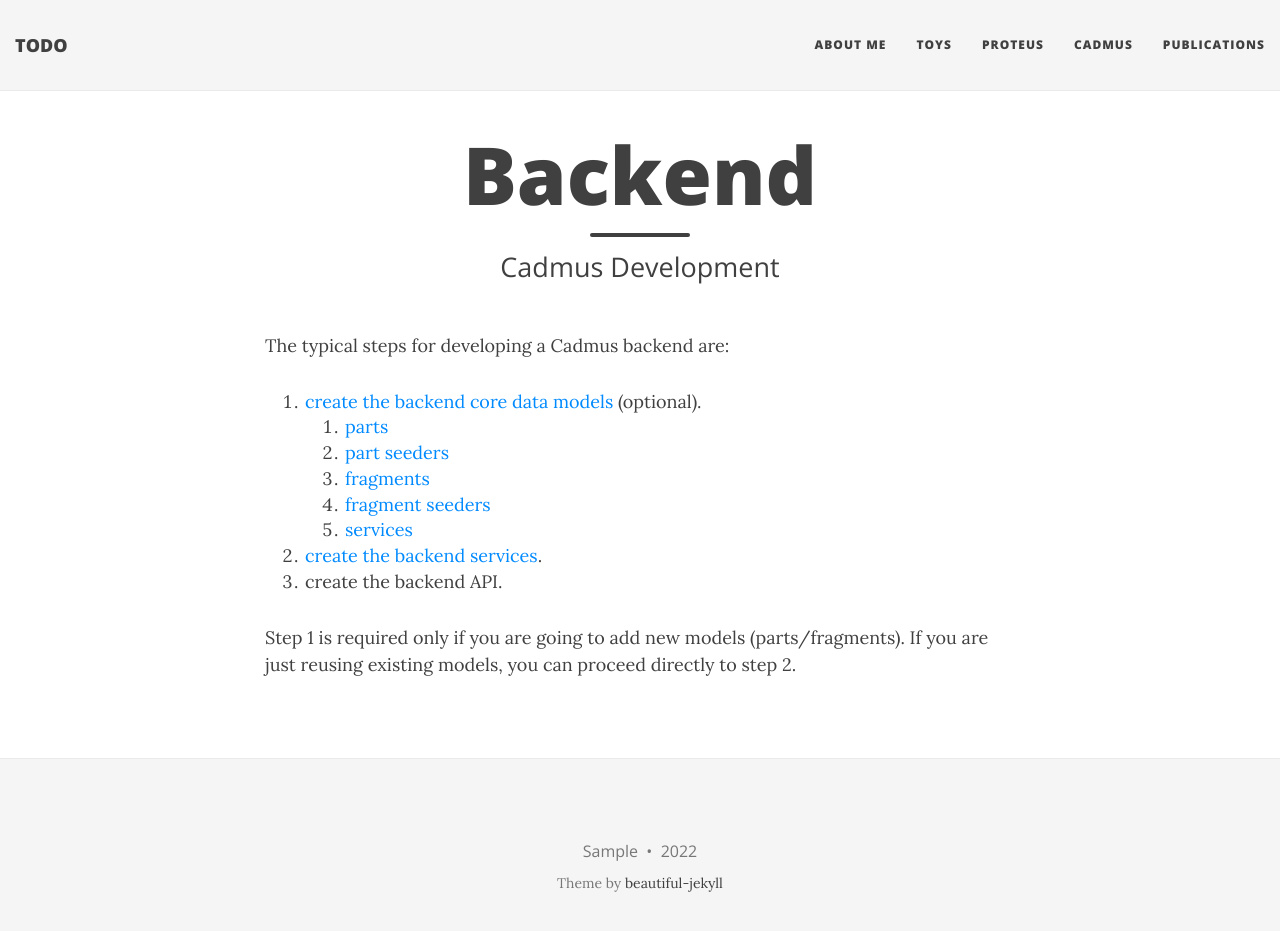
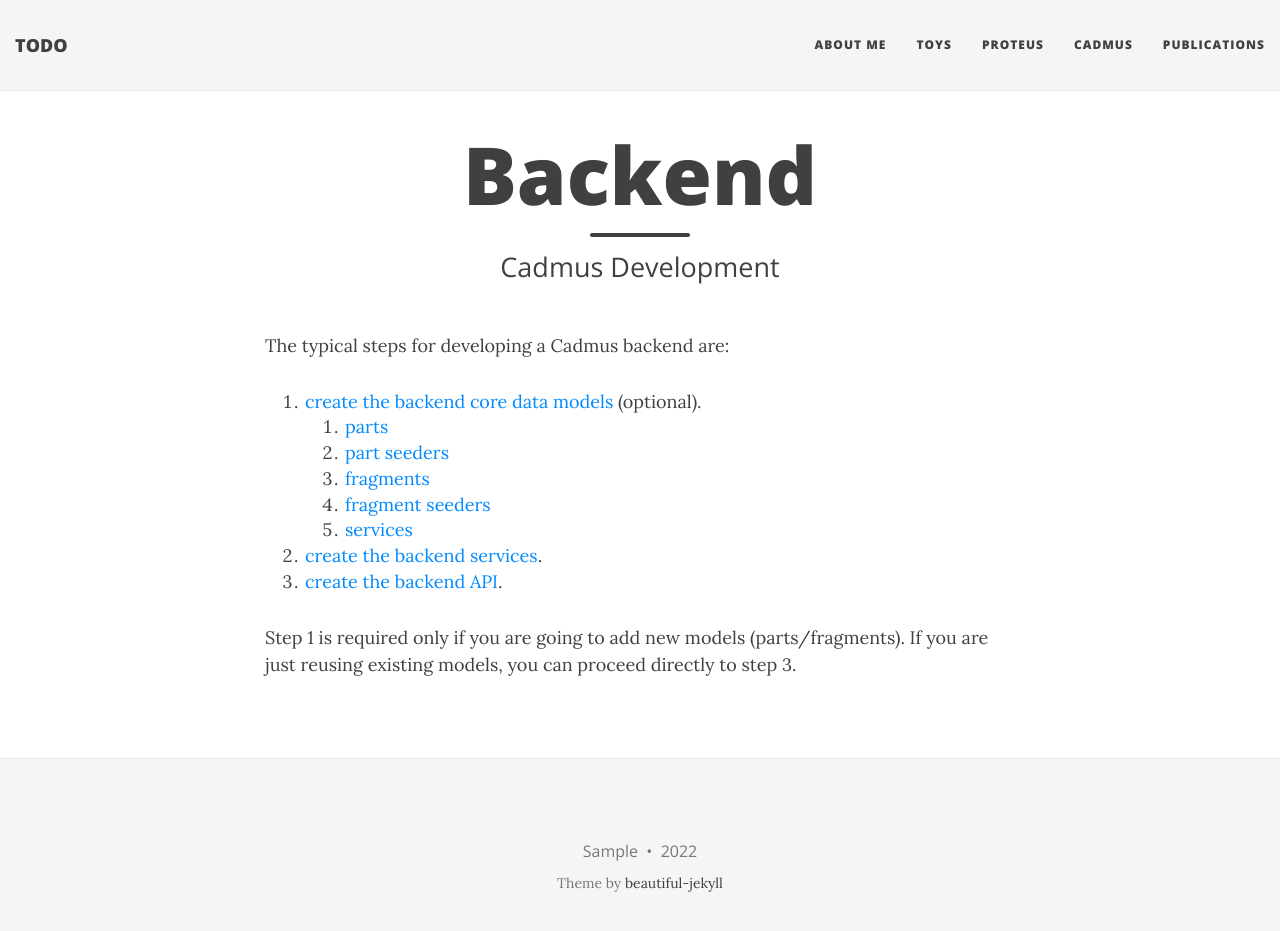
Before and after one commit to Myrmex/overview, a Jekyll site: the page built from cadmus/dev/backend.md, in a window 1280 px wide and 944 px high. Shown: the top 931 px of the window. Built offline with Jekyll 4.4.1, drawn with Linux system fonts in a browser that asks for light colours; nearby versions of some CDN libraries.

Commit message:
Update backend.md

```diff
--- a/cadmus/dev/backend.md
+++ b/cadmus/dev/backend.md
@@ -13,6 +13,6 @@ The typical steps for developing a Cadmus backend are:
    4. [fragment seeders](backend-fragment-seeder.md)
    5. [services](backend-core-svc.md)
 2. [create the backend services](backend-core-svc.md).
-3. create the backend API.
+3. [create the backend API](backend-api.md).
 
-Step 1 is required only if you are going to add new models (parts/fragments). If you are just reusing existing models, you can proceed directly to step 2.
+Step 1 is required only if you are going to add new models (parts/fragments). If you are just reusing existing models, you can proceed directly to step 3.
```
